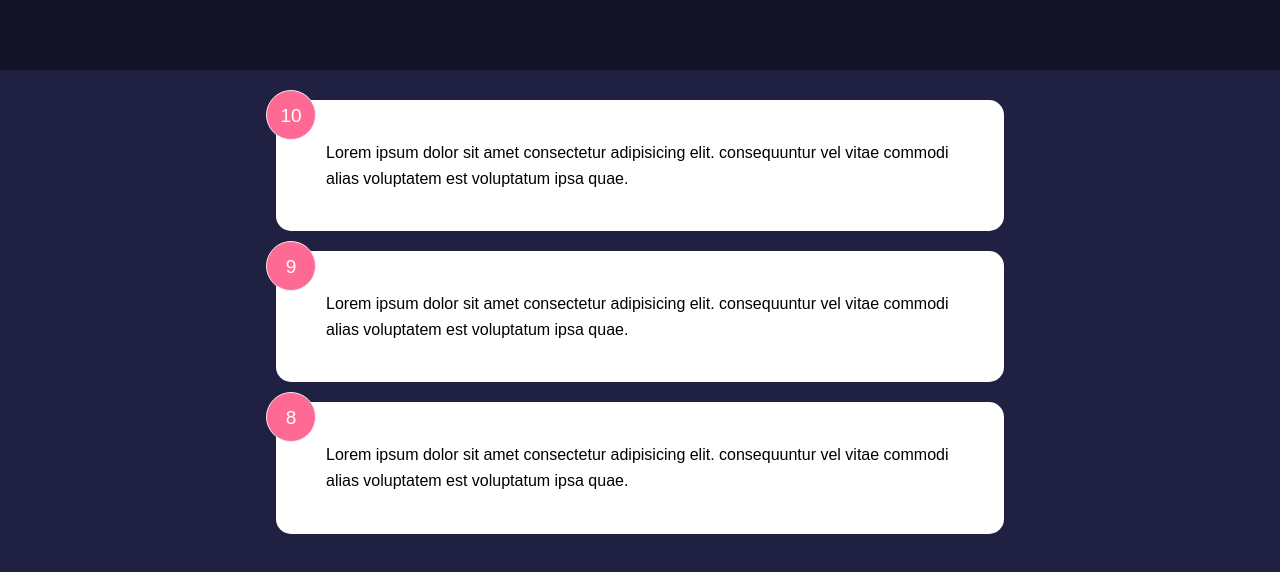
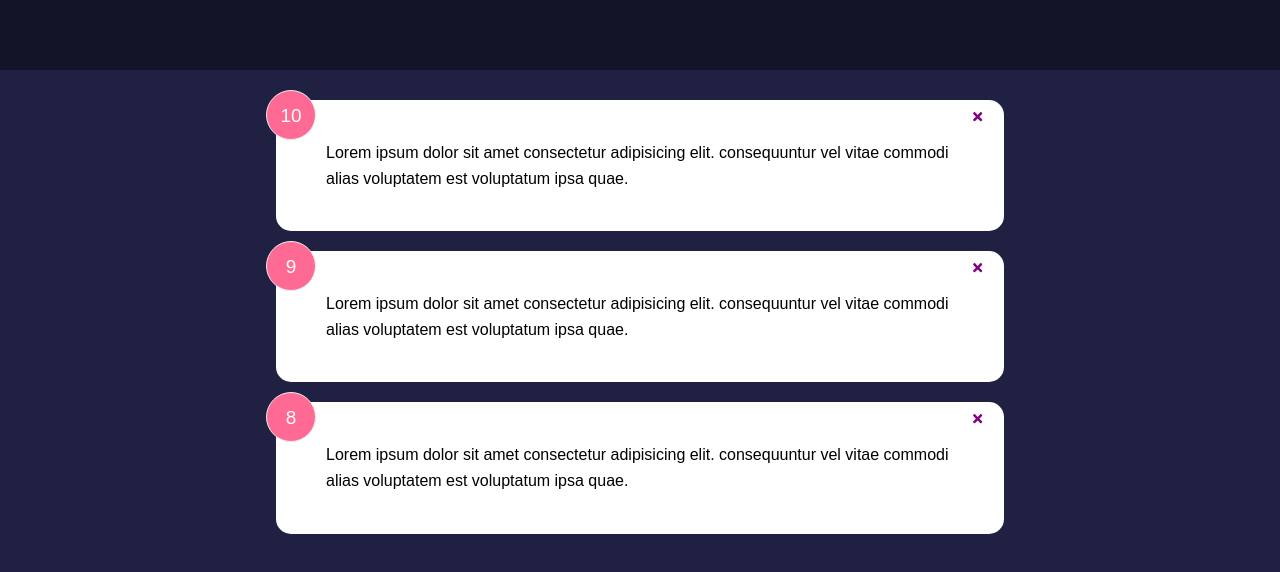
Before and after one commit to alexalikhani95/Feedback-App, a React (Create React App) app: page / in a window 1280 px wide. Shown: the top 572 px of the page. Built offline with nearby package versions, Linux system fonts and the light colour scheme.

Commit message:
Adding in the ability to delete a feedback item with handleDelete

```diff
--- a/package.json
+++ b/package.json
@@ -8,6 +8,7 @@
     "@testing-library/user-event": "^13.5.0",
     "react": "^17.0.2",
     "react-dom": "^17.0.2",
+    "react-icons": "^4.3.1",
     "react-scripts": "5.0.0",
     "web-vitals": "^2.1.4"
   },
--- a/src/App.js
+++ b/src/App.js
@@ -7,11 +7,18 @@
 const App = () => {
   const [feedback, setFeedback] = useState(FeedbackData);
 
+  const deleteFeedback = (id) => {
+    if(window.confirm('Are you sure you want to delete?')) {
+      //return an array of the feedback items. minus the one we are deleting
+      setFeedback(feedback.filter((item) => item.id !== id))
+    }
+  }
+
   return (
     <>
       <Header />
       <div className="container">
-        <FeedbackList feedback={feedback}/>
+        <FeedbackList feedback={feedback} handleDelete={deleteFeedback}/>
       </div>
     </>
   );
--- a/src/components/FeedbackItem.jsx
+++ b/src/components/FeedbackItem.jsx
@@ -1,18 +1,22 @@
 import Card from "./shared/Card";
-import PropTypes from 'prop-types'
+import PropTypes from "prop-types";
+import { FaTimes } from "react-icons/fa";
 
-const FeedbackItem = ({item}) => {
+const FeedbackItem = ({ item, handleDelete }) => {
 
   return (
     <Card>
       <div className="num-display">{item.rating}</div>
+      <button className="close" onClick={() => handleDelete(item.id)}>
+        <FaTimes color='purple'/>
+      </button>
       <div className="text-display">{item.text}</div>
     </Card>
   );
 };
 
 FeedbackItem.ropTypes = {
-  item: PropTypes.object.isRequired
-}
+  item: PropTypes.object.isRequired,
+};
 
 export default FeedbackItem;
--- a/src/components/FeedbackList.jsx
+++ b/src/components/FeedbackList.jsx
@@ -2,14 +2,14 @@
 import FeedbackItem from "./FeedbackItem";
 import PropTypes from "prop-types";
 
-const FeedbackList = ({ feedback }) => {
+const FeedbackList = ({ feedback, handleDelete }) => {
   if (!feedback || feedback.length === 0) {
     return <p>No Feedback Yet</p>;
   }
   return (
     <div className="feedback-list">
       {feedback.map((item) => (
-        <FeedbackItem key={item.id} item={item} />
+        <FeedbackItem key={item.id} item={item} handleDelete={handleDelete} />
       ))}
     </div>
   );
```
Also changed, not shown: 1 other file (tests, documents, lock files or other folders).
